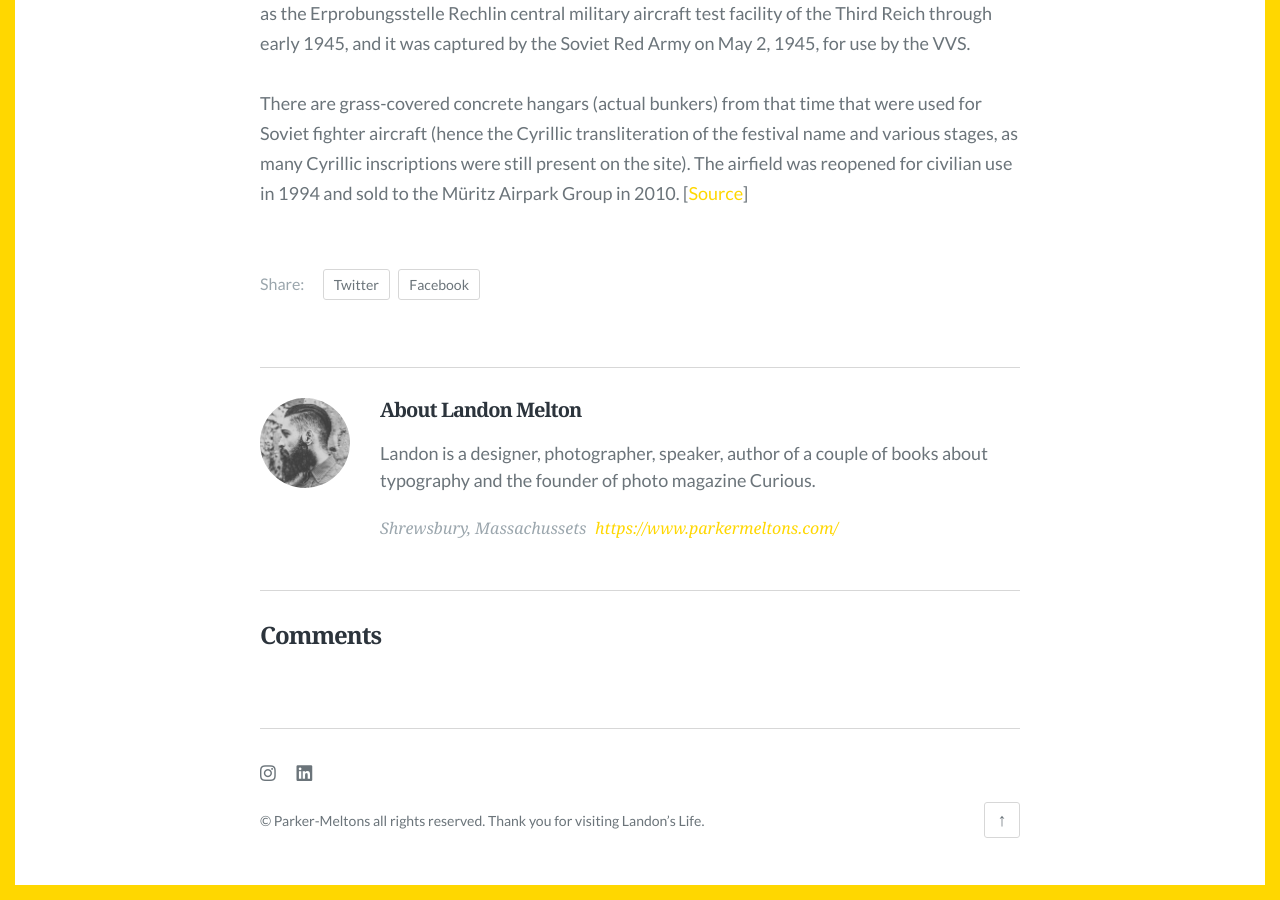
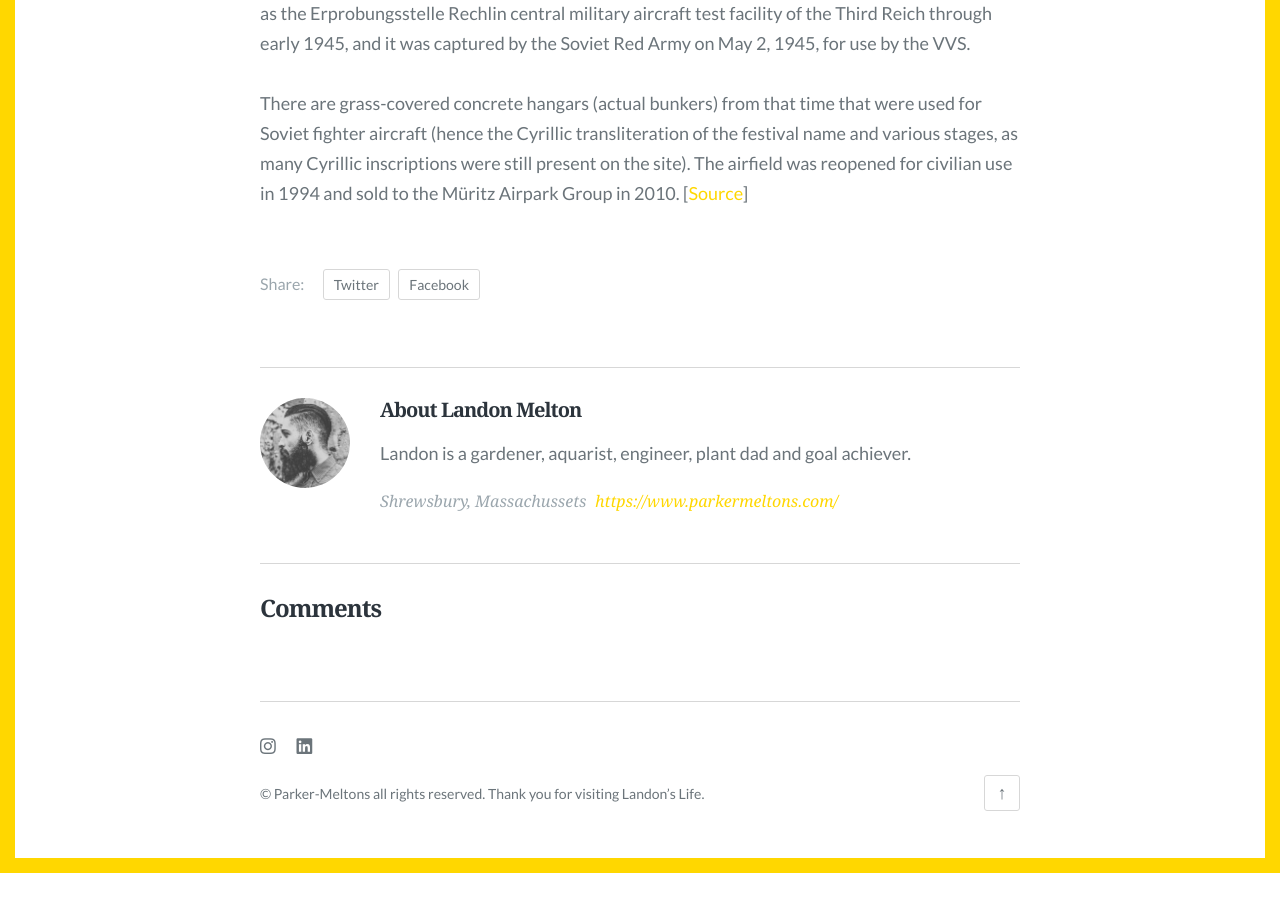
Before and after one commit to LandonMelton/ParkerMeltons, a Jekyll site: the page built from _posts/2019-01-01-the-advantages-and-disadvantages-of-working-from-home.md, in a window 1280 px wide and 900 px high, scrolled down 2167 px. Built offline with Jekyll 4.4.1, drawn with Linux system fonts in a browser that asks for light colours; some web fonts are replaced; comment, search, counter and statistics services are not loaded; after the commit the page ends 3040 px from its top, so only the background shows below that.

Commit message:
Update author.json

```diff
--- a/_data/author.json
+++ b/_data/author.json
@@ -1,6 +1,6 @@
 {
   "name": "Landon Melton",
-  "bio": "Landon is a designer, photographer, speaker, author of a couple of books about typography and the founder of photo magazine Curious.",
+  "bio": "Landon is a gardener, aquarist, engineer, plant dad and goal achiever.",
   "url": "https://www.parkermeltons.com/",
   "location": "Shrewsbury, Massachussets",
   "image": "images/author.png"
```
